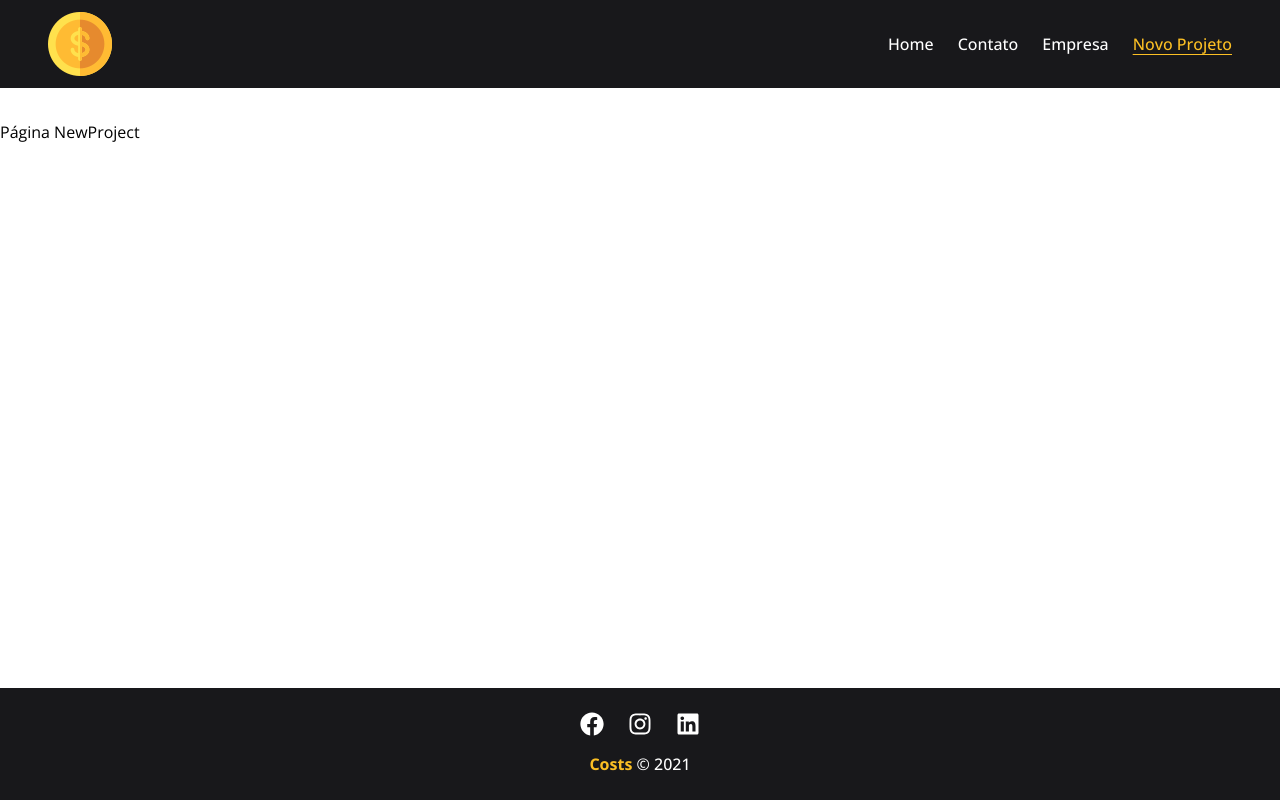
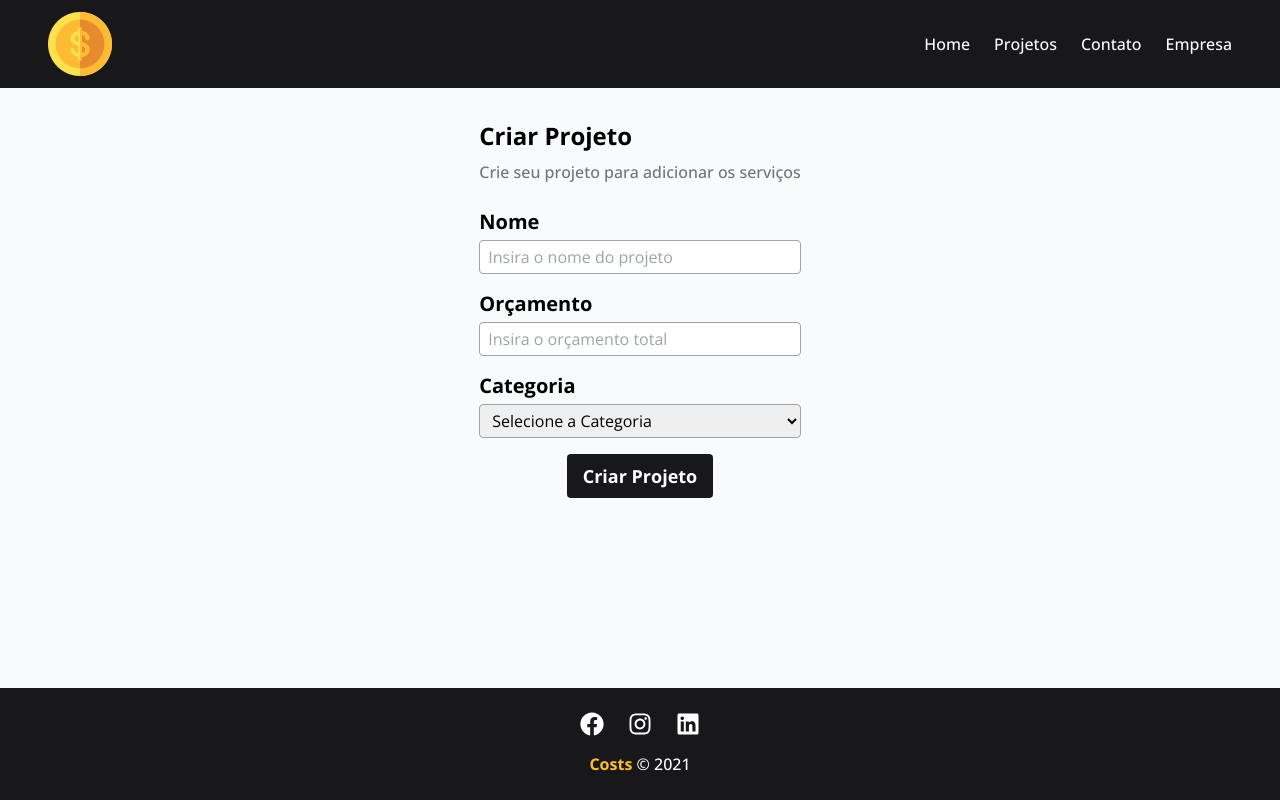
Before and after one commit to kaycso/gerenciar-projetos, a React (Vite) app: page /newproject in a window 1280 px wide. Built offline with nearby package versions, Linux system fonts and the light colour scheme.

Commit message:
feat: add NewProject page and ui components (Button, Input, Select)

```diff
--- a/src/App.jsx
+++ b/src/App.jsx
@@ -6,7 +6,7 @@ function App() {
   return (
     <>
       <Header />
-      <main className="my-8 flex-1">
+      <main className="py-8 flex-1 bg-slate-50">
         <Outlet />
       </main>
       <Footer />
--- /dev/null
+++ b/src/components/FormField.jsx
@@ -0,0 +1,46 @@
+import PropTypes from "prop-types";
+import Input from "./ui/Input";
+import Select from "./ui/Select";
+
+const FormField = ({
+  id,
+  label,
+  type,
+  placeholder,
+  value,
+  onChange,
+  children,
+}) => {
+  return (
+    <div className="flex flex-col gap-1">
+      <label htmlFor={id} className="text-xl font-bold">
+        {label}
+      </label>
+      {type === "select" ? (
+        <Select id={id} onChange={onChange} value={value}>
+          {children}
+        </Select>
+      ) : (
+        <Input
+          id={id}
+          type={type}
+          placeholder={placeholder}
+          value={value}
+          onChange={onChange}
+        />
+      )}
+    </div>
+  );
+};
+
+FormField.propTypes = {
+  id: PropTypes.string,
+  label: PropTypes.node,
+  type: PropTypes.string,
+  placeholder: PropTypes.string,
+  value: PropTypes.string,
+  onChange: PropTypes.func,
+  children: PropTypes.node,
+};
+
+export default FormField;
--- a/src/components/Navbar.jsx
+++ b/src/components/Navbar.jsx
@@ -16,6 +16,11 @@ const Navbar = () => {
           </NavLink>
         </li>
         <li>
+          <NavLink to="/projects" className={isActiveLink}>
+            Projetos
+          </NavLink>
+        </li>
+        <li>
           <NavLink to="/contact" className={isActiveLink}>
             Contato
           </NavLink>
@@ -25,11 +30,6 @@ const Navbar = () => {
             Empresa
           </NavLink>
         </li>
-        <li>
-          <NavLink to="/newproject" className={isActiveLink}>
-            Novo Projeto
-          </NavLink>
-        </li>
       </ul>
     </nav>
   );
--- /dev/null
+++ b/src/components/NewProjectForm.jsx
@@ -0,0 +1,45 @@
+import { useState } from "react";
+import FormField from "./FormField";
+import Button from "./ui/Button";
+
+const NewProjectForm = () => {
+  const [projectName, setProjectName] = useState("");
+  const [budget, setBudget] = useState("");
+  const [category, setCategory] = useState("");
+
+  return (
+    <form action="" className="flex flex-col gap-4">
+      <FormField
+        id="projectName"
+        label="Nome"
+        type="text"
+        placeholder="Insira o nome do projeto"
+        value={projectName}
+        onChange={(e) => setProjectName(e.target.value)}
+      />
+      <FormField
+        id="budget"
+        label="Orçamento"
+        type="text"
+        placeholder="Insira o orçamento total"
+        value={budget}
+        onChange={(e) => setBudget(e.target.value)}
+      />
+      <FormField
+        id="category"
+        label="Categoria"
+        type="select"
+        value={category}
+        onChange={(e) => setCategory(e.target.value)}
+      >
+        <option value="Infra">Infra</option>
+        <option value="Desenvolvimento">Desenvolvimento</option>
+        <option value="Design">Design</option>
+        <option value="Planejamento">Planejamento</option>
+      </FormField>
+      <Button type="submit">Criar Projeto</Button>
+    </form>
+  );
+};
+
+export default NewProjectForm;
--- /dev/null
+++ b/src/components/ui/Button.jsx
@@ -0,0 +1,19 @@
+import PropTypes from "prop-types";
+
+const Button = ({ children, type }) => {
+  return (
+    <button
+      type={type}
+      className="self-center rounded bg-zinc-900 px-4 py-2 text-lg font-bold text-white transition hover:text-amber-400"
+    >
+      {children}
+    </button>
+  );
+};
+
+Button.propTypes = {
+  type: PropTypes.string,
+  children: PropTypes.node,
+};
+
+export default Button;
--- /dev/null
+++ b/src/components/ui/Input.jsx
@@ -0,0 +1,24 @@
+import PropTypes from "prop-types";
+
+const Input = ({ id, type = "text", placeholder, value, onChange }) => {
+  return (
+    <input
+      id={id}
+      type={type}
+      className="rounded border border-zinc-400 px-2 py-1"
+      placeholder={placeholder}
+      value={value}
+      onChange={onChange}
+    />
+  );
+};
+
+Input.propTypes = {
+  id: PropTypes.string,
+  type: PropTypes.string,
+  placeholder: PropTypes.string,
+  value: PropTypes.string,
+  onChange: PropTypes.func,
+};
+
+export default Input;
--- /dev/null
+++ b/src/components/ui/Select.jsx
@@ -0,0 +1,26 @@
+import PropTypes from "prop-types";
+
+const Select = ({ children, id, onChange, value }) => {
+  return (
+    <select
+      id={id}
+      className="rounded border border-zinc-400 px-2 py-1"
+      value={value}
+      onChange={onChange}
+    >
+      <option value="" disabled>
+        Selecione a Categoria
+      </option>
+      {children}
+    </select>
+  );
+};
+
+Select.propTypes = {
+  id: PropTypes.string,
+  children: PropTypes.node,
+  onChange: PropTypes.func,
+  value: PropTypes.string,
+};
+
+export default Select;
--- a/src/main.jsx
+++ b/src/main.jsx
@@ -7,6 +7,7 @@ import Home from "./pages/Home.jsx";
 import Company from "./pages/Company.jsx";
 import NewProject from "./pages/NewProject.jsx";
 import Contact from "./pages/Contact.jsx";
+import Projects from "./pages/Projects.jsx";
 
 createRoot(document.getElementById("root")).render(
   <StrictMode>
@@ -16,6 +17,7 @@ createRoot(document.getElementById("root")).render(
           <Route index element={<Home />} />
           <Route path="/contact" element={<Contact />} />
           <Route path="/company" element={<Company />} />
+          <Route path="/projects" element={<Projects />} />
           <Route path="/newproject" element={<NewProject />} />
         </Route>
       </Routes>
--- a/src/pages/Home.jsx
+++ b/src/pages/Home.jsx
@@ -1,5 +1,6 @@
 import { Link } from "react-router";
 import savings from "../assets/images/savings.svg";
+import Button from "../components/ui/Button";
 
 const Home = () => {
   return (
@@ -14,11 +15,8 @@ const Home = () => {
             Comece a gerenciar seus projetos agora mesmo!
           </p>
         </div>
-        <Link
-          to="/newproject"
-          className="rounded-lg bg-zinc-900 px-4 py-2 text-lg font-bold text-white transition hover:text-amber-400"
-        >
-          Criar Projeto
+        <Link to="/newproject">
+          <Button>Criar Projeto</Button>
         </Link>
       </div>
       <div className="">
--- a/src/pages/NewProject.jsx
+++ b/src/pages/NewProject.jsx
@@ -1,5 +1,19 @@
+import NewProjectForm from "../components/NewProjectForm";
+
 const NewProject = () => {
-  return <h1>Página NewProject</h1>;
+  return (
+    <div className="flex h-full justify-center">
+      <div className="flex flex-col gap-6">
+        <div className="flex flex-col gap-2">
+          <h1 className="text-2xl font-bold">Criar Projeto</h1>
+          <p className="font-medium text-zinc-500">
+            Crie seu projeto para adicionar os serviços
+          </p>
+        </div>
+        <NewProjectForm />
+      </div>
+    </div>
+  );
 };
 
 export default NewProject;
--- /dev/null
+++ b/src/pages/Projects.jsx
@@ -0,0 +1,5 @@
+const Projects = () => {
+  return <h1>Página Projects</h1>;
+};
+
+export default Projects;
```
